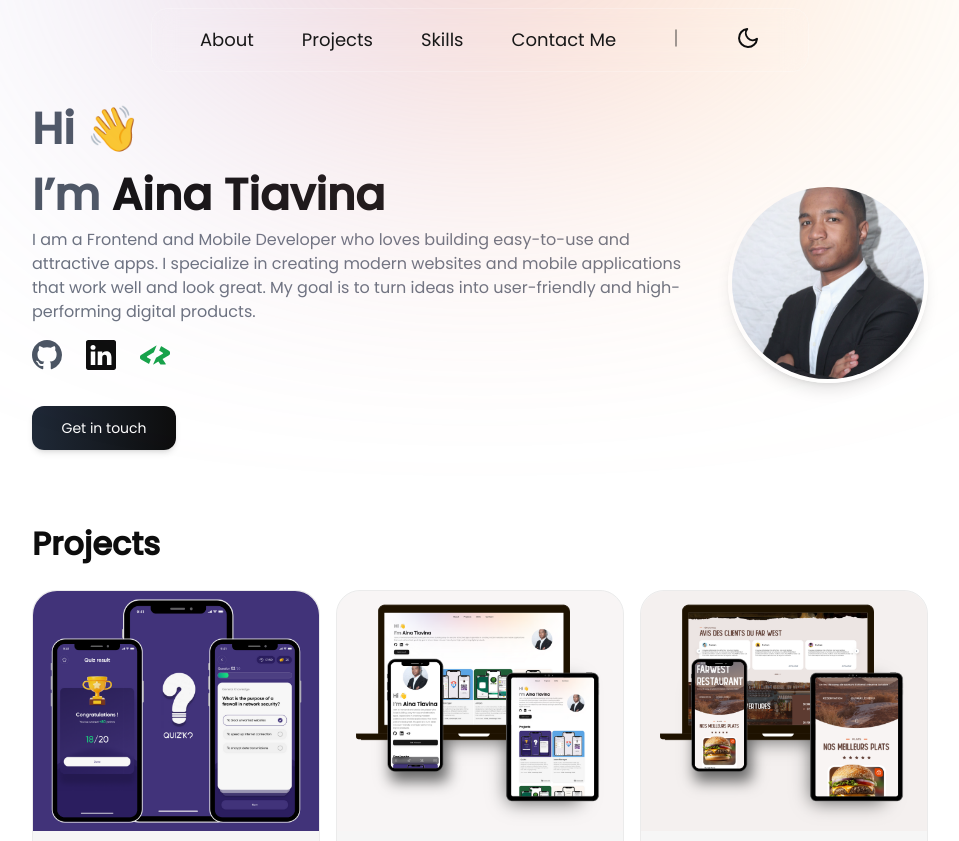
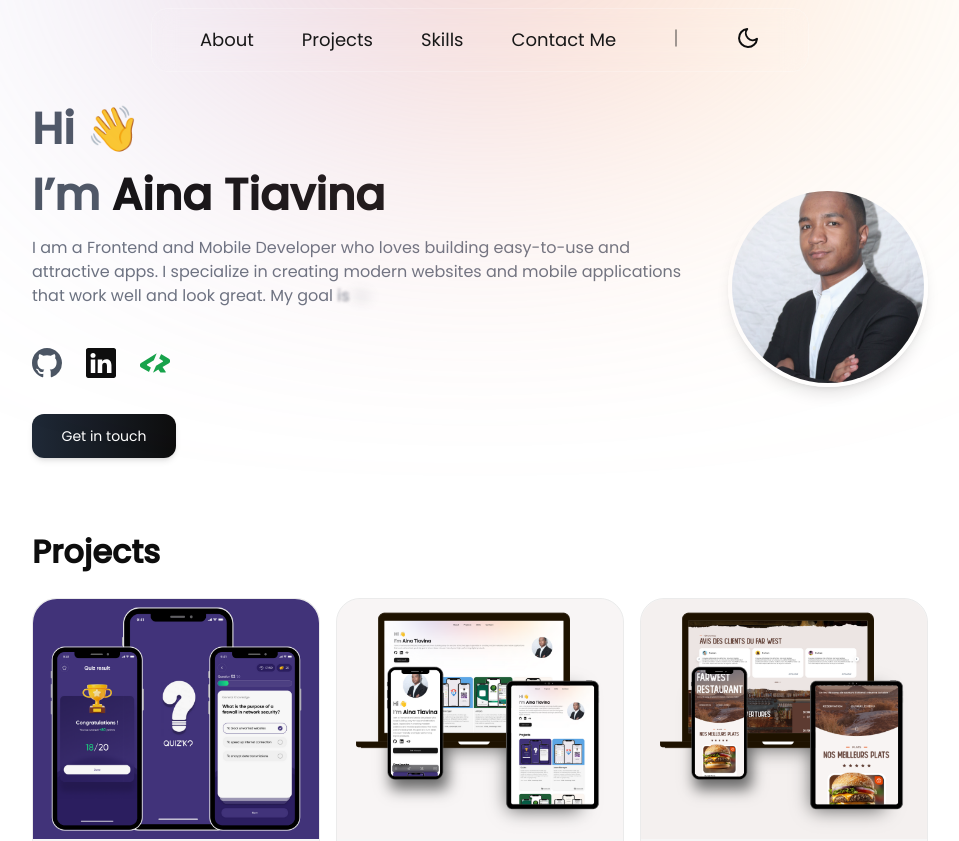
Before and after one commit to Poseidon1402/portfolio, a Next.js app: page / in a window 1280 px wide. Shown: the top 841 px of the page, without its empty margins (160-1119 px from the left). Built offline with nearby package versions, Linux system fonts and the light colour scheme.

Commit message:
add:text_generate_effect component

```diff
--- a/package.json
+++ b/package.json
@@ -11,6 +11,8 @@
   "dependencies": {
     "@hookform/resolvers": "^3.9.0",
     "@svgr/webpack": "^8.1.0",
+    "clsx": "^2.1.1",
+    "framer-motion": "^11.11.1",
     "next": "14.2.4",
     "next-themes": "^0.3.0",
     "react": "^18",
@@ -20,6 +22,8 @@
     "react-scroll": "^1.9.0",
     "react-svg": "^16.1.34",
     "react-toastify": "^10.0.5",
+    "tailwind-merge": "^2.5.3",
+    "tailwind-variants": "^0.2.1",
     "zod": "^3.23.8"
   },
   "devDependencies": {
--- a/src/components/index.ts
+++ b/src/components/index.ts
@@ -1 +1,2 @@
 export * from "./home";
+export * from "./shared";
--- /dev/null
+++ b/src/components/shared/index.ts
@@ -0,0 +1 @@
+export { TextGenerateEffect } from "./text_generate_effect";
--- /dev/null
+++ b/src/components/shared/text_generate_effect.tsx
@@ -0,0 +1,60 @@
+"use client";
+import { useEffect } from "react";
+import { motion, stagger, useAnimate } from "framer-motion";
+import { cn } from "@/utils";
+
+export const TextGenerateEffect = ({
+  words,
+  className,
+  filter = true,
+  duration = 0.5,
+}: {
+  words: string;
+  className?: string;
+  filter?: boolean;
+  duration?: number;
+}) => {
+  const [scope, animate] = useAnimate();
+  let wordsArray = words.split(" ");
+  useEffect(() => {
+    animate(
+      "span",
+      {
+        opacity: 1,
+        filter: filter ? "blur(0px)" : "none",
+      },
+      {
+        duration: duration ? duration : 1,
+        delay: stagger(0.2),
+      },
+    );
+  }, [animate, duration, filter]);
+
+  const renderWords = () => {
+    return (
+      <motion.div ref={scope}>
+        {wordsArray.map((word, idx) => {
+          return (
+            <motion.span
+              key={word + idx}
+              className={cn("opacity-0", className)}
+              style={{
+                filter: filter ? "blur(10px)" : "none",
+              }}
+            >
+              {word}{" "}
+            </motion.span>
+          );
+        })}
+      </motion.div>
+    );
+  };
+
+  return (
+    <div>
+      <div className="mt-2">
+        <div className={cn("font-bold", className)}>{renderWords()}</div>
+      </div>
+    </div>
+  );
+};
--- a/src/contents/home/presentation.tsx
+++ b/src/contents/home/presentation.tsx
@@ -3,7 +3,7 @@ import Image from "next/image";
 import { BsGithub, BsLinkedin } from "react-icons/bs";
 import { SiCodersrank } from "react-icons/si";
 import Link from "next/link";
-import { GetInTouchButton } from "@/components";
+import { GetInTouchButton, TextGenerateEffect } from "@/components";
 
 export const Presentation = () => {
   return (
@@ -21,7 +21,10 @@ export const Presentation = () => {
             Hi 👋 <br />
             I’m <span className="text-black dark:text-white">{about.name}</span>
           </h1>
-          <p className="text-md text-gray-500">{about.description}</p>
+          <TextGenerateEffect
+            words={about.description}
+            className="text-md font-normal text-gray-500"
+          />
           <ul className="my-4 flex justify-center gap-6 laptop:justify-start">
             <li>
               <Link href="https://github.com/Poseidon1402" target="_blank">
--- a/src/utils/index.ts
+++ b/src/utils/index.ts
@@ -1 +1,2 @@
 export * from "./handlers";
+export * from "./lib";
--- /dev/null
+++ b/src/utils/lib/index.ts
@@ -0,0 +1 @@
+export * from "./utils";
--- /dev/null
+++ b/src/utils/lib/utils.ts
@@ -0,0 +1,6 @@
+import { ClassValue, clsx } from "clsx";
+import { twMerge } from "tailwind-merge";
+
+export function cn(...inputs: ClassValue[]) {
+  return twMerge(clsx(inputs));
+}
--- a/tailwind.config.ts
+++ b/tailwind.config.ts
@@ -1,4 +1,8 @@
 import type { Config } from "tailwindcss";
+
+const {
+  default: flattenColorPalette,
+} = require("tailwindcss/lib/util/flattenColorPalette");
 
 const config: Config = {
   content: [
@@ -36,7 +40,23 @@ const config: Config = {
       TV: "1919px",
     },
   },
-  plugins: [require("@tailwindcss/forms"), require("tailwind-scrollbar")],
+  plugins: [
+    require("@tailwindcss/forms"),
+    require("tailwind-scrollbar"),
+    addVariablesForColors,
+  ],
 } satisfies Config;
 
+// This plugin adds each Tailwind color as a global CSS variable, e.g. var(--gray-200).
+function addVariablesForColors({ addBase, theme }: any) {
+  let allColors = flattenColorPalette(theme("colors"));
+  let newVars = Object.fromEntries(
+    Object.entries(allColors).map(([key, val]) => [`--${key}`, val]),
+  );
+
+  addBase({
+    ":root": newVars,
+  });
+}
+
 export default config;
```
Also changed, not shown: 1 other file (tests, documents, lock files or other folders).
